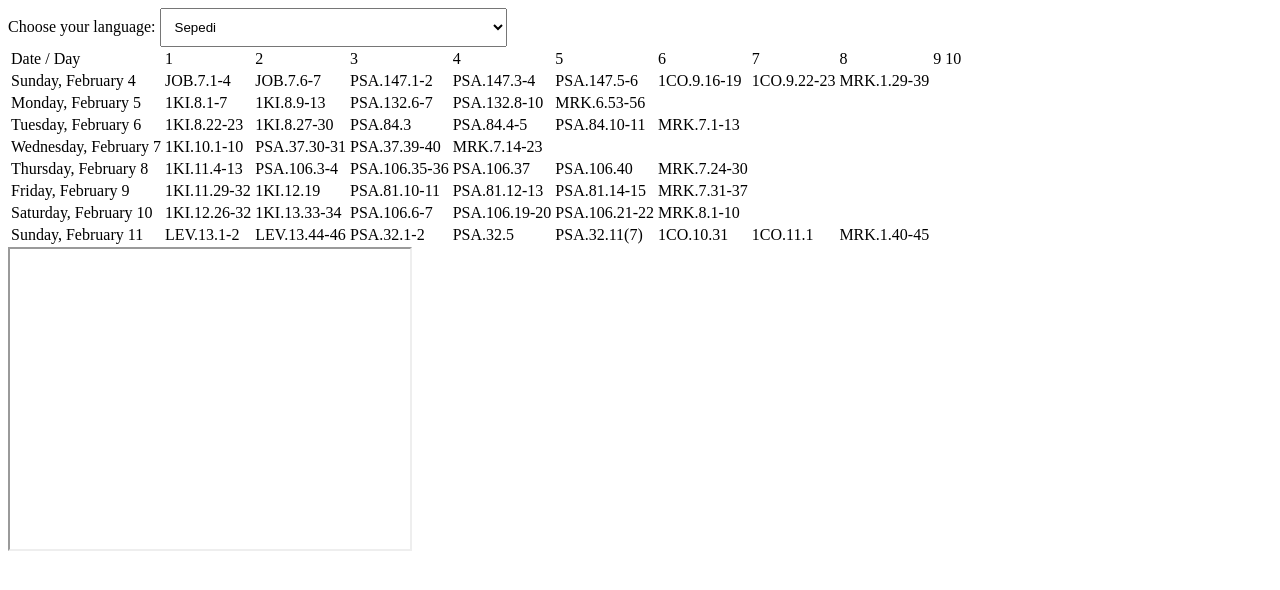
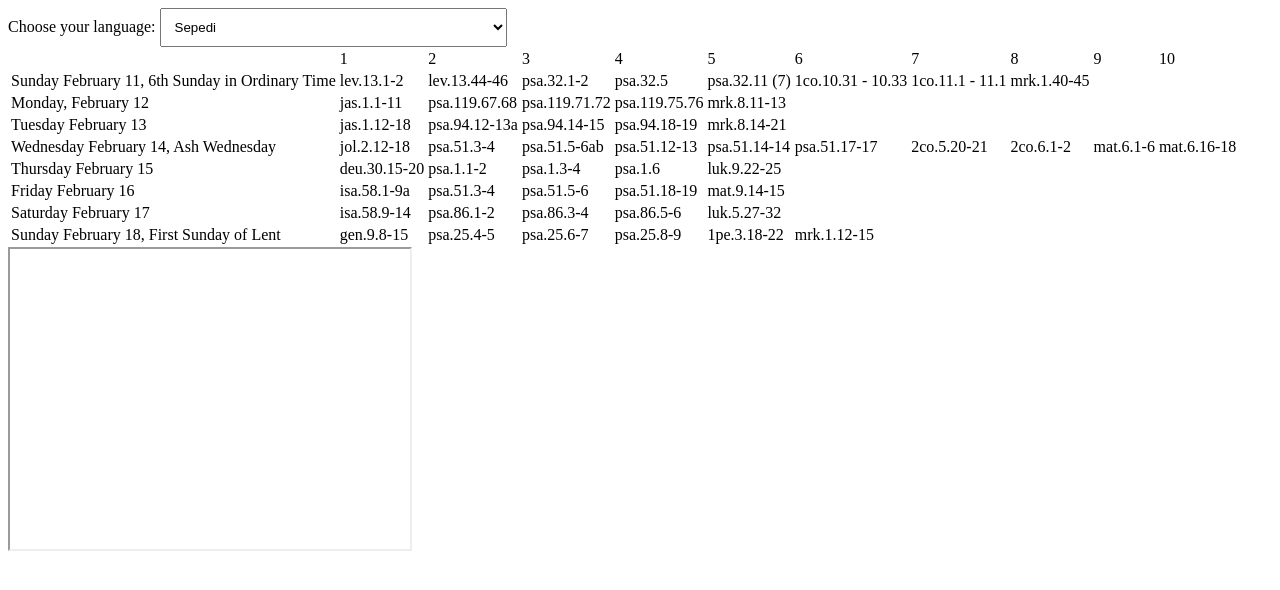
Before and after one commit to ptpare/catholicza, a plain HTML site: page index.html in a window 1280 px wide. Drawn offline with Linux system fonts and the light colour scheme.

Commit message:
Update index.html for the readings for the second week of February 2024

```diff
--- a/index.html
+++ b/index.html
@@ -3,6 +3,8 @@
 <head>
   <meta charset="UTF-8">
   <title>catholicza</title>
+
+
   <!-- Move the meta tag with the CSP directive inside the head section -->
   <meta http-equiv="Content-Security-Policy" content="script-src 'unsafe-inline' 'unsafe-eval' 'self' *.bible.com *.youversion.com *.youversionapi.com *.youversionapistaging.com *.branch.io *.google.com *.google-analytics.com *.sharethis.com *.share-this.com *.typekit.net *.hotjar.com app.link.com *.googletagmanager.com *.polyfill.io cdn.ravenjs.com *.googleapis.com app.link https://js-agent.newrelic.com; img-src 'self'; style-src 'self' 'unsafe-inline'; object-src 'self' https://www.bible.com;">
   <!-- Add the origin 'https://js-agent.newrelic.com' to the script-src directive -->
@@ -62,17 +64,12 @@
    <option value="1961"> Tumbaka</option>
    <option value="3614"> Nsenga</option>
 
-
-
-</select>
-
   </select>
 
-<!-- HTML TABLE -->
-
+<!-- HTML TABLE 2024 Feb Week 2 -->
 <table id="bible-table">
   <tr>
-    <td>Date / Day</td>
+    <td></td>
     <td>1</td>
     <td>2</td>
     <td>3</td>
@@ -85,25 +82,26 @@
     <td>10</td>
   </tr>
   <tr>
-    <td>Sunday, February 4</td>
-    <td>JOB.7.1-4</td>
-    <td>JOB.7.6-7</td>
-    <td>PSA.147.1-2</td>
-    <td>PSA.147.3-4</td>
-    <td>PSA.147.5-6</td>
-    <td>1CO.9.16-19</td>
-    <td>1CO.9.22-23</td>
-    <td>MRK.1.29-39</td>
+    <td>Sunday February 11, 6th Sunday in Ordinary Time</td>
+    <td>lev.13.1-2</td>
+    <td>lev.13.44-46</td>
+    <td>psa.32.1-2</td>
+    <td>psa.32.5</td>
+    <td>psa.32.11 (7)</td>
+    <td>1co.10.31 - 10.33</td>
+	<td>1co.11.1 - 11.1 </td>
+    <td>mrk.1.40-45</td>
+    <td></td>
     <td></td>
     <td></td>
   </tr>
   <tr>
-    <td>Monday, February 5</td>
-    <td>1KI.8.1-7</td>
-    <td>1KI.8.9-13</td>
-    <td>PSA.132.6-7</td>
-    <td>PSA.132.8-10</td>
-    <td>MRK.6.53-56</td>
+    <td>Monday, February 12</td>
+    <td>jas.1.1-11</td>
+    <td>psa.119.67.68</td>
+    <td>psa.119.71.72</td>
+    <td>psa.119.75.76</td>
+    <td>mrk.8.11-13</td>
     <td></td>
     <td></td>
     <td></td>
@@ -111,25 +109,12 @@
     <td></td>
   </tr>
   <tr>
-    <td>Tuesday, February 6</td>
-    <td>1KI.8.22-23</td>
-    <td>1KI.8.27-30</td>
-    <td>PSA.84.3</td>
-    <td>PSA.84.4-5</td>
-    <td>PSA.84.10-11</td>
-    <td>MRK.7.1-13</td>
-    <td></td>
-    <td></td>
-    <td></td>
-    <td></td>
-  </tr>
-  <tr>
-    <td>Wednesday, February 7</td>
-    <td>1KI.10.1-10</td>
-    <td>PSA.37.30-31</td>
-    <td>PSA.37.39-40</td>
-    <td>MRK.7.14-23</td>
-    <td></td>
+    <td>Tuesday February 13</td>
+    <td>jas.1.12-18</td>
+    <td>psa.94.12-13a</td>
+    <td>psa.94.14-15</td>
+    <td>psa.94.18-19</td>
+    <td>mrk.8.14-21</td>
     <td></td>
     <td></td>
     <td></td>
@@ -137,58 +122,197 @@
     <td></td>
   </tr>
   <tr>
-    <td>Thursday, February 8</td>
-    <td>1KI.11.4-13</td>
-    <td>PSA.106.3-4</td>
-    <td>PSA.106.35-36</td>
-    <td>PSA.106.37</td>
-    <td>PSA.106.40</td>
-    <td>MRK.7.24-30</td>
+    <td>Wednesday February 14, Ash Wednesday</td>
+    <td>jol.2.12-18</td>
+    <td>psa.51.3-4</td>
+    <td>psa.51.5-6ab</td>
+    <td>psa.51.12-13</td>
+    <td>psa.51.14-14</td>
+	<td>psa.51.17-17</td>
+    <td>2co.5.20-21</td>
+	<td>2co.6.1-2</td>
+    <td>mat.6.1-6</td>
+	<td>mat.6.16-18</td>
+    <td></td>
+    <td></td>
+    <td></td>
+  </tr>
+  <tr>
+    <td>Thursday February 15</td>
+    <td>deu.30.15-20</td>
+    <td>psa.1.1-2</td>
+    <td>psa.1.3-4</td>
+    <td>psa.1.6</td>
+    <td>luk.9.22-25</td>
+    <td></td>
     <td></td>
     <td></td>
     <td></td>
     <td></td>
   </tr>
   <tr>
-    <td>Friday, February 9</td>
-    <td>1KI.11.29-32</td>
-    <td>1KI.12.19</td>
-    <td>PSA.81.10-11</td>
-    <td>PSA.81.12-13</td>
-    <td>PSA.81.14-15</td>
-    <td>MRK.7.31-37</td>
+    <td>Friday February 16</td>
+    <td>isa.58.1-9a</td>
+    <td>psa.51.3-4</td>
+    <td>psa.51.5-6</td>
+    <td>psa.51.18-19</td>
+    <td>mat.9.14-15</td>
+    <td></td>
     <td></td>
     <td></td>
     <td></td>
     <td></td>
   </tr>
   <tr>
-    <td>Saturday, February 10</td>
-    <td>1KI.12.26-32</td>
-    <td>1KI.13.33-34</td>
-    <td>PSA.106.6-7</td>
-    <td>PSA.106.19-20</td>
-    <td>PSA.106.21-22</td>
-    <td>MRK.8.1-10</td>
+    <td>Saturday February 17</td>
+    <td>isa.58.9-14</td>
+    <td>psa.86.1-2</td>
+    <td>psa.86.3-4</td>
+    <td>psa.86.5-6</td>
+    <td>luk.5.27-32</td>
+    <td></td>
     <td></td>
     <td></td>
     <td></td>
     <td></td>
   </tr>
   <tr>
-    <td>Sunday, February 11</td>
-    <td>LEV.13.1-2</td>
-    <td>LEV.13.44-46</td>
-    <td>PSA.32.1-2</td>
-    <td>PSA.32.5</td>
-    <td>PSA.32.11(7)</td>
-    <td>1CO.10.31</td>
-    <td>1CO.11.1</td>
-    <td>MRK.1.40-45</td>
+    <td>Sunday February 18, First Sunday of Lent</td>
+    <td>gen.9.8-15</td>
+    <td>psa.25.4-5</td>
+    <td>psa.25.6-7</td>
+    <td>psa.25.8-9</td>
+    <td>1pe.3.18-22</td>
+    <td>mrk.1.12-15</td>
+    <td></td>
+    <td></td>
     <td></td>
     <td></td>
   </tr>
 </table>
+
+
+<!-- HTML TABLE 2024 Feb Week 1 -->
+
+<!-- <table id="bible-table-2024-Feb-W01"> -->
+  <!-- <tr> -->
+    <!-- <td>Date / Day</td> -->
+    <!-- <td>1</td> -->
+    <!-- <td>2</td> -->
+    <!-- <td>3</td> -->
+    <!-- <td>4</td> -->
+    <!-- <td>5</td> -->
+    <!-- <td>6</td> -->
+    <!-- <td>7</td> -->
+    <!-- <td>8</td> -->
+    <!-- <td>9</td> -->
+    <!-- <td>10</td> -->
+  <!-- </tr> -->
+  <!-- <tr> -->
+    <!-- <td>Sunday, February 4</td> -->
+    <!-- <td>JOB.7.1-4</td> -->
+    <!-- <td>JOB.7.6-7</td> -->
+    <!-- <td>PSA.147.1-2</td> -->
+    <!-- <td>PSA.147.3-4</td> -->
+    <!-- <td>PSA.147.5-6</td> -->
+    <!-- <td>1CO.9.16-19</td> -->
+    <!-- <td>1CO.9.22-23</td> -->
+    <!-- <td>MRK.1.29-39</td> -->
+    <!-- <td></td> -->
+    <!-- <td></td> -->
+  <!-- </tr> -->
+  <!-- <tr> -->
+    <!-- <td>Monday, February 5</td> -->
+    <!-- <td>1KI.8.1-7</td> -->
+    <!-- <td>1KI.8.9-13</td> -->
+    <!-- <td>PSA.132.6-7</td> -->
+    <!-- <td>PSA.132.8-10</td> -->
+    <!-- <td>MRK.6.53-56</td> -->
+    <!-- <td></td> -->
+    <!-- <td></td> -->
+    <!-- <td></td> -->
+    <!-- <td></td> -->
+    <!-- <td></td> -->
+  <!-- </tr> -->
+  <!-- <tr> -->
+    <!-- <td>Tuesday, February 6</td> -->
+    <!-- <td>1KI.8.22-23</td> -->
+    <!-- <td>1KI.8.27-30</td> -->
+    <!-- <td>PSA.84.3</td> -->
+    <!-- <td>PSA.84.4-5</td> -->
+    <!-- <td>PSA.84.10-11</td> -->
+    <!-- <td>MRK.7.1-13</td> -->
+    <!-- <td></td> -->
+    <!-- <td></td> -->
+    <!-- <td></td> -->
+    <!-- <td></td> -->
+  <!-- </tr> -->
+  <!-- <tr> -->
+    <!-- <td>Wednesday, February 7</td> -->
+    <!-- <td>1KI.10.1-10</td> -->
+    <!-- <td>PSA.37.30-31</td> -->
+    <!-- <td>PSA.37.39-40</td> -->
+    <!-- <td>MRK.7.14-23</td> -->
+    <!-- <td></td> -->
+    <!-- <td></td> -->
+    <!-- <td></td> -->
+    <!-- <td></td> -->
+    <!-- <td></td> -->
+    <!-- <td></td> -->
+  <!-- </tr> -->
+  <!-- <tr> -->
+    <!-- <td>Thursday, February 8</td> -->
+    <!-- <td>1KI.11.4-13</td> -->
+    <!-- <td>PSA.106.3-4</td> -->
+    <!-- <td>PSA.106.35-36</td> -->
+    <!-- <td>PSA.106.37</td> -->
+    <!-- <td>PSA.106.40</td> -->
+    <!-- <td>MRK.7.24-30</td> -->
+    <!-- <td></td> -->
+    <!-- <td></td> -->
+    <!-- <td></td> -->
+    <!-- <td></td> -->
+  <!-- </tr> -->
+  <!-- <tr> -->
+    <!-- <td>Friday, February 9</td> -->
+    <!-- <td>1KI.11.29-32</td> -->
+    <!-- <td>1KI.12.19</td> -->
+    <!-- <td>PSA.81.10-11</td> -->
+    <!-- <td>PSA.81.12-13</td> -->
+    <!-- <td>PSA.81.14-15</td> -->
+    <!-- <td>MRK.7.31-37</td> -->
+    <!-- <td></td> -->
+    <!-- <td></td> -->
+    <!-- <td></td> -->
+    <!-- <td></td> -->
+  <!-- </tr> -->
+  <!-- <tr> -->
+    <!-- <td>Saturday, February 10</td> -->
+    <!-- <td>1KI.12.26-32</td> -->
+    <!-- <td>1KI.13.33-34</td> -->
+    <!-- <td>PSA.106.6-7</td> -->
+    <!-- <td>PSA.106.19-20</td> -->
+    <!-- <td>PSA.106.21-22</td> -->
+    <!-- <td>MRK.8.1-10</td> -->
+    <!-- <td></td> -->
+    <!-- <td></td> -->
+    <!-- <td></td> -->
+    <!-- <td></td> -->
+  <!-- </tr> -->
+  <!-- <tr> -->
+    <!-- <td>Sunday, February 11</td> -->
+    <!-- <td>LEV.13.1-2</td> -->
+    <!-- <td>LEV.13.44-46</td> -->
+    <!-- <td>PSA.32.1-2</td> -->
+    <!-- <td>PSA.32.5</td> -->
+    <!-- <td>PSA.32.11(7)</td> -->
+    <!-- <td>1CO.10.31</td> -->
+    <!-- <td>1CO.11.1</td> -->
+    <!-- <td>MRK.1.40-45</td> -->
+    <!-- <td></td> -->
+    <!-- <td></td> -->
+  <!-- </tr> -->
+<!-- </table> -->
 
 
 <!-- IFRAME ELEMENT -->
@@ -279,7 +403,5 @@ document.getElementById("language-picker-select").addEventListener("change", fun
 });
 </script>
 
-<!-- Move the comment to the end of the document or delete it -->
-<!-- //cd /d P:\pare20241t\ServerVoogdy   python -m http.server -->
 </body>
 </html>
```
